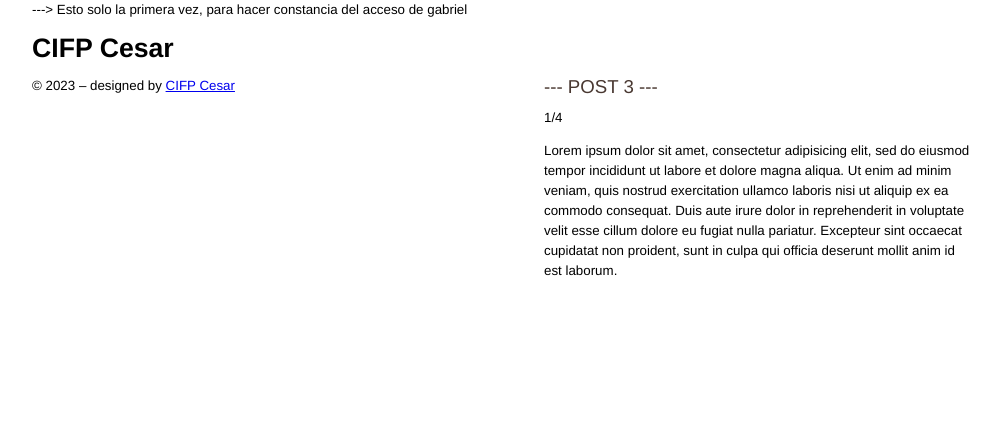
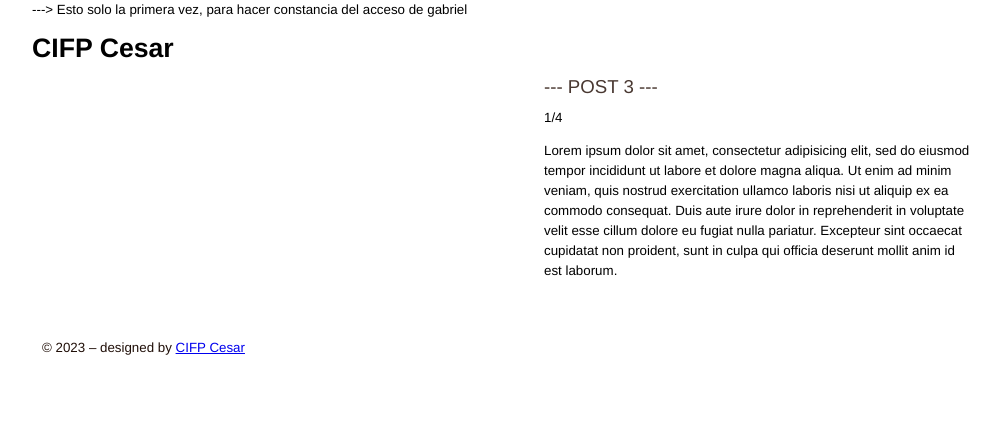
Before and after one commit to GabrielPerezMinik/Mi-primer-Commit-Linux, a plain HTML site: page index.html in a window 1280 px wide. Shown: the whole page, without its empty margins (138-1138 px from the left). Drawn offline with Linux system fonts and the light colour scheme.

Commit message:
Añadido el css del footer

```diff
--- a/style.css
+++ b/style.css
@@ -14,3 +14,8 @@ section h2 {
 font: 14pt Helvetica,"Helvetica neue", Arial, sans-serif; font-weight: lighter;
 text-transform: uppercase; color: #493831; padding-bottom: 10px; margin: 0;
 }
+footer{
+clear:both !important; width:940px;
+height: 100px; padding: 10px; color:#200f08 ;
+//border-top: 1px dotted #000; background:#fff;
+}
```
